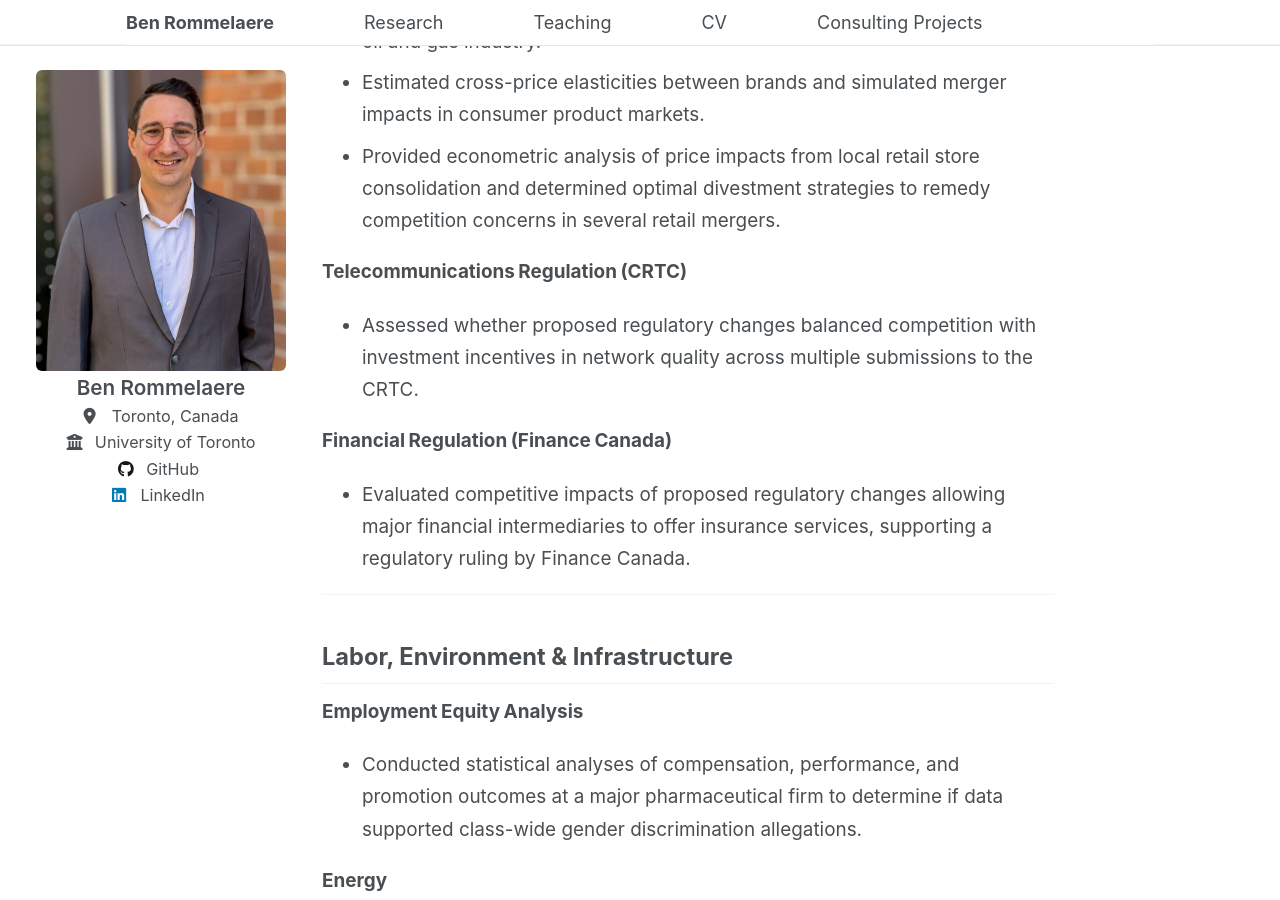
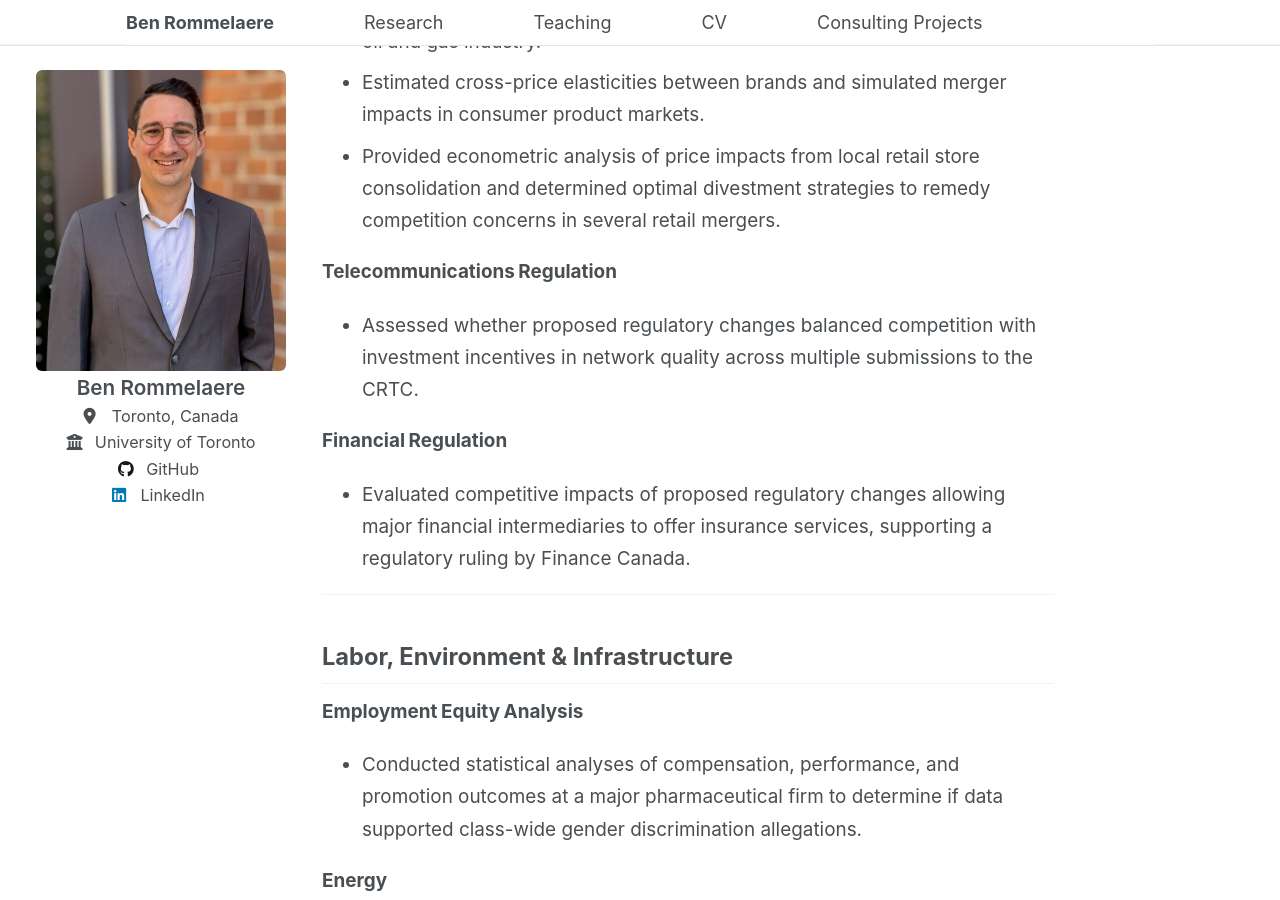
Before and after one commit to brommelaere/brommelaere.github.io, a Jekyll site: the page built from _pages/consulting.md, in a window 1280 px wide and 900 px high, scrolled down 553 px. Built offline with Jekyll 4.4.1, drawn with Linux system fonts in a browser that asks for light colours.

Commit message:
Update section headers in consulting.md

```diff
--- a/_pages/consulting.md
+++ b/_pages/consulting.md
@@ -18,10 +18,10 @@ classes: [no-title, wide]
 - Estimated cross-price elasticities between brands and simulated merger impacts in consumer product markets.
 - Provided econometric analysis of price impacts from local retail store consolidation and determined optimal divestment strategies to remedy competition concerns in several retail mergers.
 
-**Telecommunications Regulation (CRTC)**
+**Telecommunications Regulation**
 - Assessed whether proposed regulatory changes balanced competition with investment incentives in network quality across multiple submissions to the CRTC.
 
-**Financial Regulation (Finance Canada)**
+**Financial Regulation**
 - Evaluated competitive impacts of proposed regulatory changes allowing major financial intermediaries to offer insurance services, supporting a regulatory ruling by Finance Canada.
 
 ---
```
